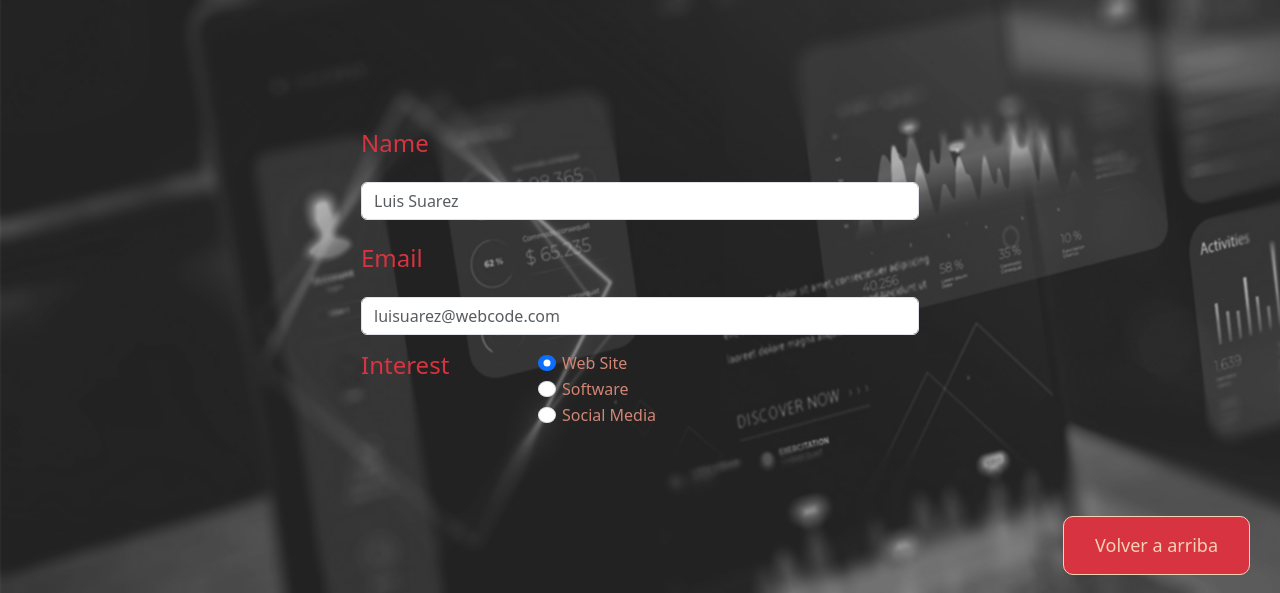
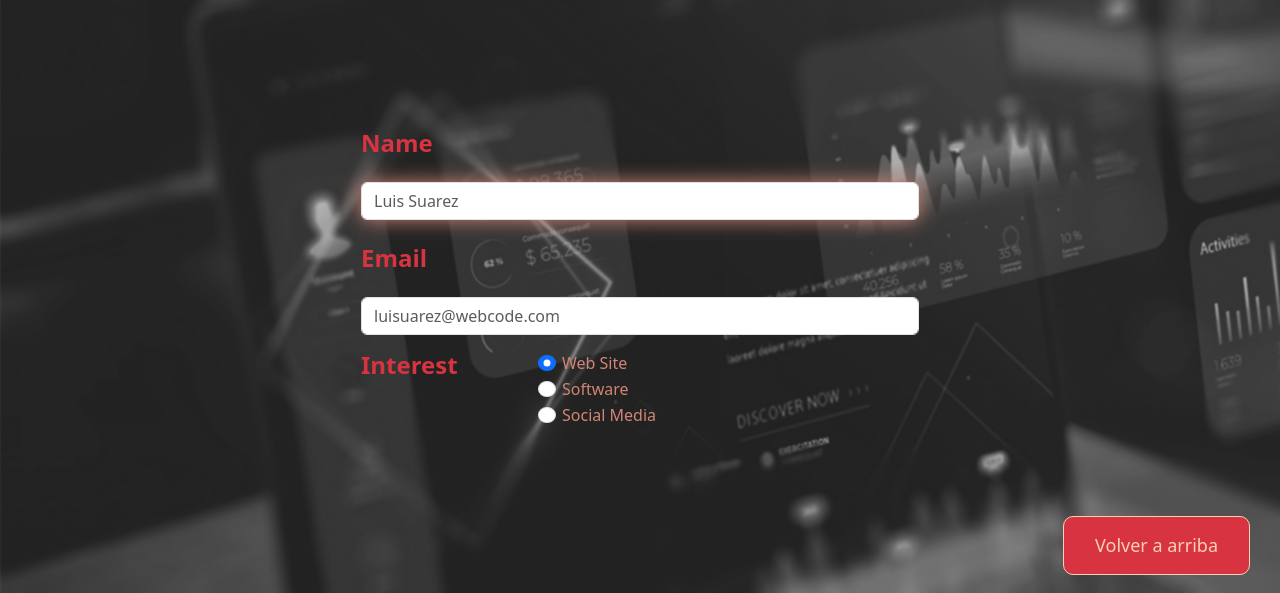
Before and after one commit to barbatjuan/EF-Barbat, a plain HTML site: page pages/contact.html in a window 1280 px wide. In both pictures the pointer is over the input "Name". Shown: the part 205-798 px from the top of the page. Drawn offline with nearby package versions, Linux system fonts and the light colour scheme.

Commit message:
ultimos cambios en contact

```diff
--- a/assets/styles/styles.css
+++ b/assets/styles/styles.css
@@ -223,10 +223,15 @@ a {
 
 .contactBody h4 {
   color: #d73340;
+  font-weight: 700;
 }
 .form-contact {
   padding-left: 25%;
   padding-right: 25%;
+}
+
+.form-control:hover {
+  box-shadow: 0 0 20px #d18675;
 }
 
 /*  SECTION INDEX*/
```
